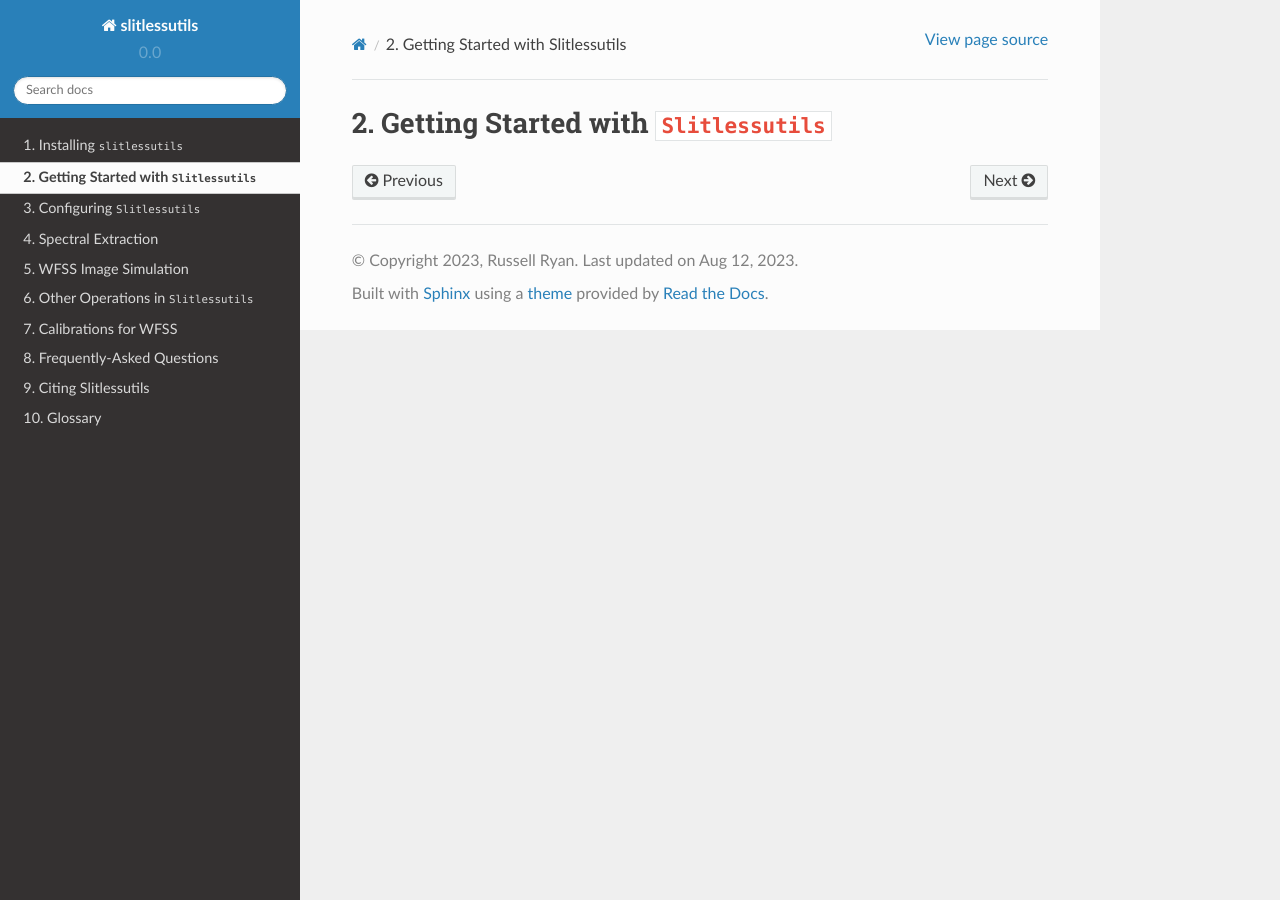
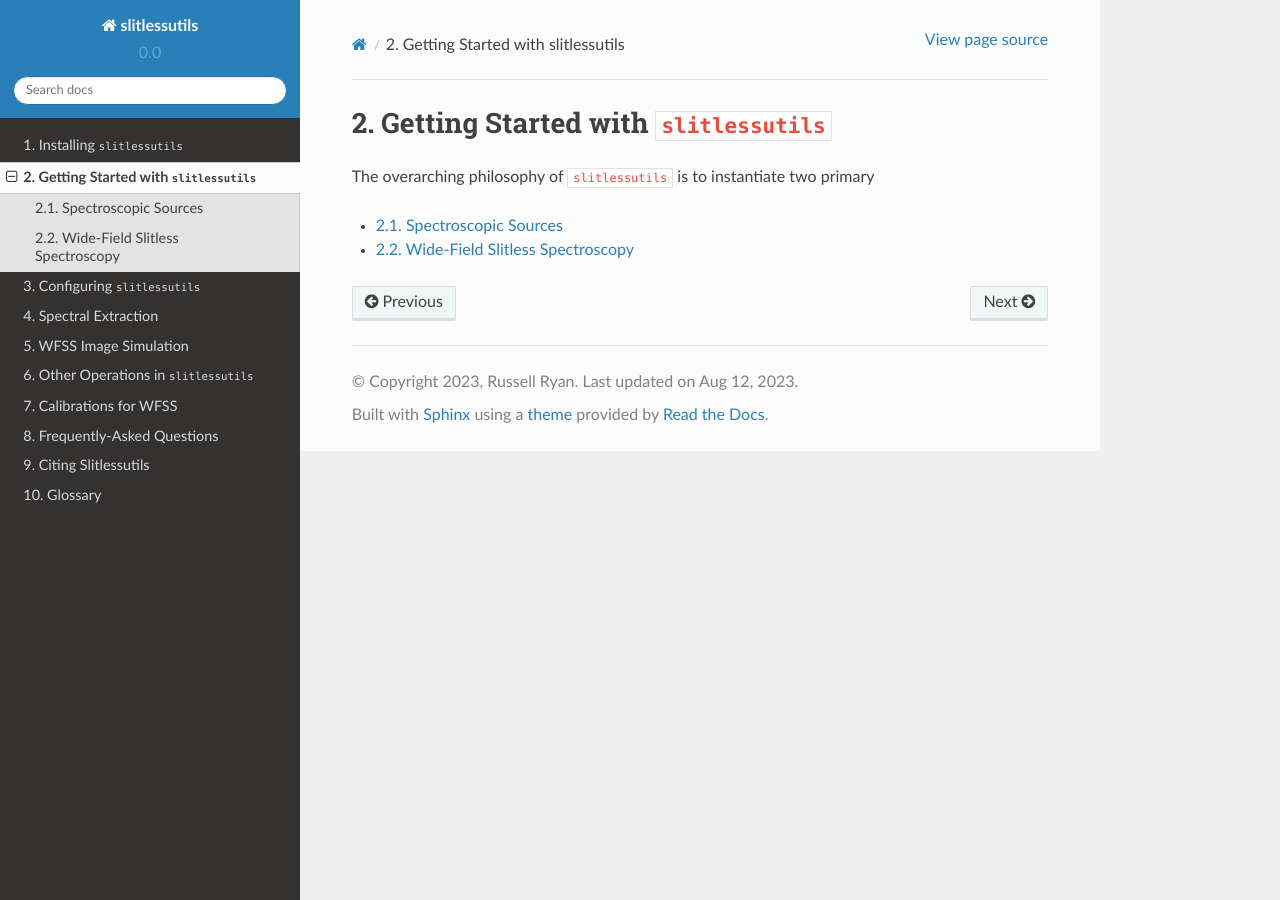
Before and after one commit to spacetelescope/slitlessutils, a Sphinx documentation site: the page built from docs/getting_started.rst, in a window 1280 px wide. Built offline with Sphinx 7.4.7 and the Read the Docs theme 2.0.0, drawn with Linux system fonts in a browser that asks for light colours.

Commit message:
continued fixing RST

```diff
--- a/docs/background.rst
+++ b/docs/background.rst
@@ -149,8 +149,4 @@ The above description is for a single-component sky-background spectrum.  Howeve
 
 
 .. rubric:: Footnotes
-.. [#f1] For our present purposes, we do not need to distinguish between
-	 genuine astrophysical sources or spectral traces and cosmic rays.
-	 However for future analyses (such as spectral extraction), this
-	 distinction will become important.  See `the documentation
-	 on cosmic rays <cosmicrays>`_ for more information.
+.. [#f1] For our present purposes, we do not need to distinguish between genuine astrophysical sources or spectral traces and cosmic rays.  However for future analyses (such as spectral extraction), this distinction will become important.  See :doc:`the documentation on cosmic rays <cosmicrays>` for more information.
--- a/docs/cosmicrays.rst
+++ b/docs/cosmicrays.rst
@@ -41,7 +41,7 @@ finite differences, which is an approximation to the continuous case.
 One such approximation is given by:
 
 .. math::
-   \nabla^2 I \approx \frac{I(x+h,y)+I(x-h,y)-4\,I(x,y)+I(x,y-h)+I(x,y+h)}{h^2}
+   \nabla^2 I_{x,y} \approx \frac{I_{x+h,y}+I_{x-h,y}-4\,I_{x,y}+I_{x,y-h}+I_{x,y+h}}{h^2}
 
 and for :math:`h=1`, this expression is concisely given as a simple image
 convolution :math:`\nabla^2 I \approx K \ast I`.  `slitlessutils` offers
@@ -74,7 +74,7 @@ deviate more than :math:`n` times above their respective uncertainties
 (:math:`U`) are considered as candidate CR pixels:
 
 .. math::
-   \left|\nabla^2 I\right| \geq n U
+   \left|\nabla^2 I\right| \geq n\, U
 
 These candidate pixels are grouped based on their connectivity (see
 `skimage.measure.label()`) and only groups with a minimum number of
--- a/docs/getting_started.rst
+++ b/docs/getting_started.rst
@@ -1,4 +1,13 @@
 .. _gettingstarted:
 
-Getting Started with ``Slitlessutils``
+Getting Started with ``slitlessutils``
 ======================================
+
+The overarching philosophy of ``slitlessutils`` is to instantiate two primary
+
+
+.. toctree::
+	:titlesonly:
+
+	sources.rst
+	wfss.rst
--- a/docs/other.rst
+++ b/docs/other.rst
@@ -1,7 +1,7 @@
 .. _other:
 
 
-Other Operations in ``Slitlessutils``
+Other Operations in ``slitlessutils``
 =====================================
 
 
```
Also changed, not shown: docs/configure.rst (+18 -31 lines), docs/extraction.rst (+4 -9 lines), docs/sources.rst (added, +11 -0 lines), docs/wfss.rst (added, +23 -0 lines).
